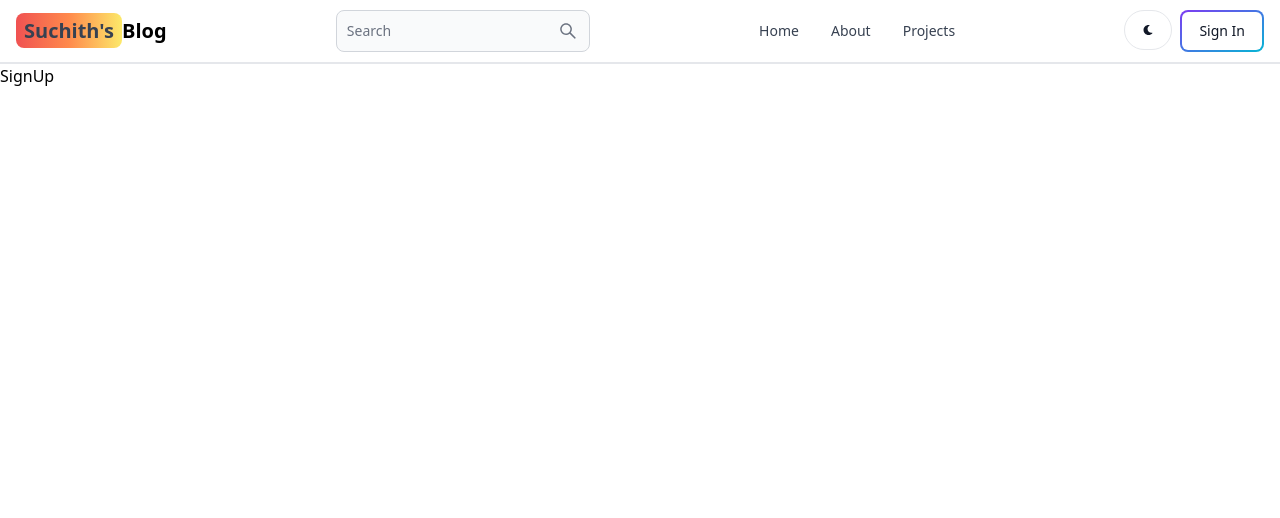
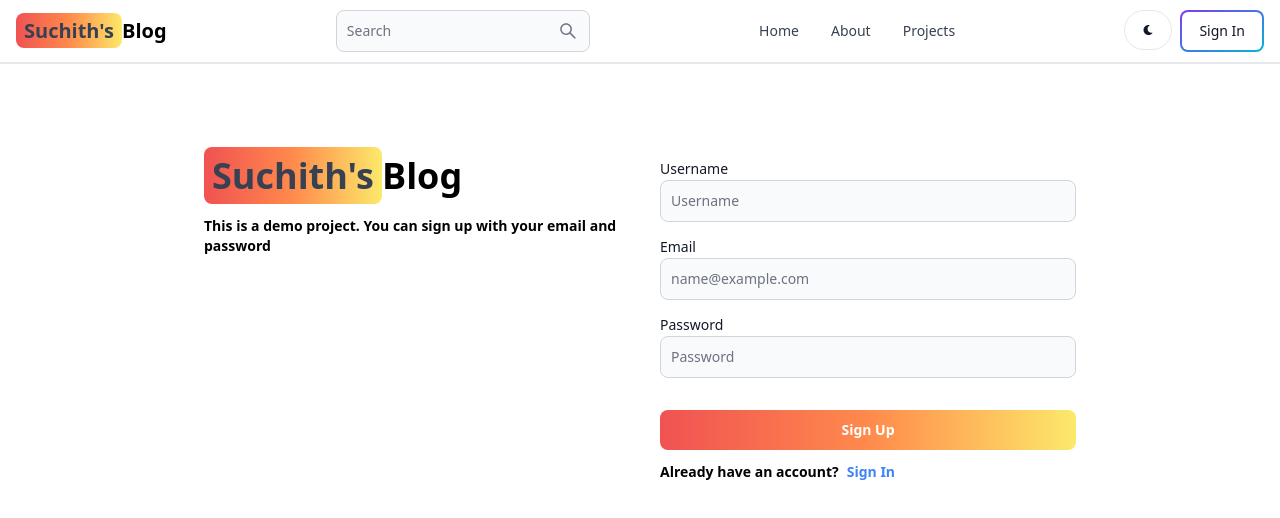
Before and after one commit to suchithm1999/MERN_Blog_App, a React (Vite) app in the folder client/: page /sign-up in a window 1280 px wide. Shown: the top 518 px of the page. Built offline with nearby package versions, Linux system fonts and the light colour scheme.

Commit message:
Add sign up UI page

```diff
--- a/client/src/components/Header.jsx
+++ b/client/src/components/Header.jsx
@@ -12,7 +12,7 @@ const Header = () => {
           className="self-center whitespace-nowrap text-sm sm:text-xl font-semibold dark:text-white"
         >
           <span className="px-2 py-1 bg-gradient-to-r from-red-500 via-orange-400 to-yellow-200 rounded-lg text-gray-700">
-            Suchith's
+            Suchith&apos;s
           </span>
           Blog
         </Link>
--- a/client/src/pages/SignUp.jsx
+++ b/client/src/pages/SignUp.jsx
@@ -1,5 +1,56 @@
+import { Button, Label, TextInput } from "flowbite-react";
+import { Link } from "react-router-dom";
+
 const SignUp = () => {
-  return <div>SignUp</div>;
+  return (
+    <>
+      <div className="flex mx-auto max-w-4xl gap-10 mt-20 flex-col md:flex-row p-3">
+        <div className="w-full flex-1">
+          <Link to="/" className="font-bold text-4xl dark:text-white">
+            <span className="px-2 py-1 bg-gradient-to-r from-red-500 via-orange-400 to-yellow-200 rounded-lg text-gray-700">
+              Suchith&apos;s
+            </span>
+            Blog
+          </Link>
+          <p className="mt-5 text-sm font-semibold">
+            This is a demo project. You can sign up with your email and password
+          </p>
+        </div>
+        <div className="w-full flex-1">
+          <form className="flex flex-col gap-3">
+            <div>
+              <Label value="Username" />
+              <TextInput type="string" placeholder="Username" id="username" />
+            </div>
+            <div>
+              <Label value="Email" />
+              <TextInput
+                type="email"
+                placeholder="name@example.com"
+                id="email"
+              />
+            </div>
+            <div>
+              <Label value="Password" />
+              <TextInput type="password" placeholder="Password" id="password" />
+            </div>
+            <Button
+              type="submit"
+              className="bg-gradient-to-r from-red-500 via-orange-400 to-yellow-200 border-none mt-5 font-bold"
+            >
+              Sign Up
+            </Button>
+            <div className="flex gap-2 text-sm font-semibold">
+              <span>Already have an account?</span>
+              <Link className="text-blue-500" to="/sign-in">
+                Sign In
+              </Link>
+            </div>
+          </form>
+        </div>
+      </div>
+    </>
+  );
 };
 
 export default SignUp;
```
